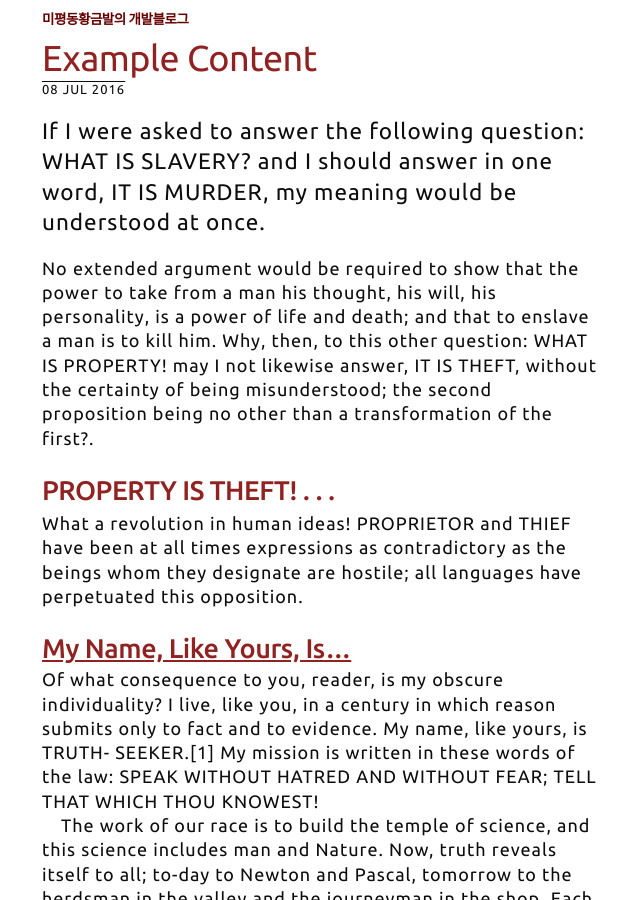
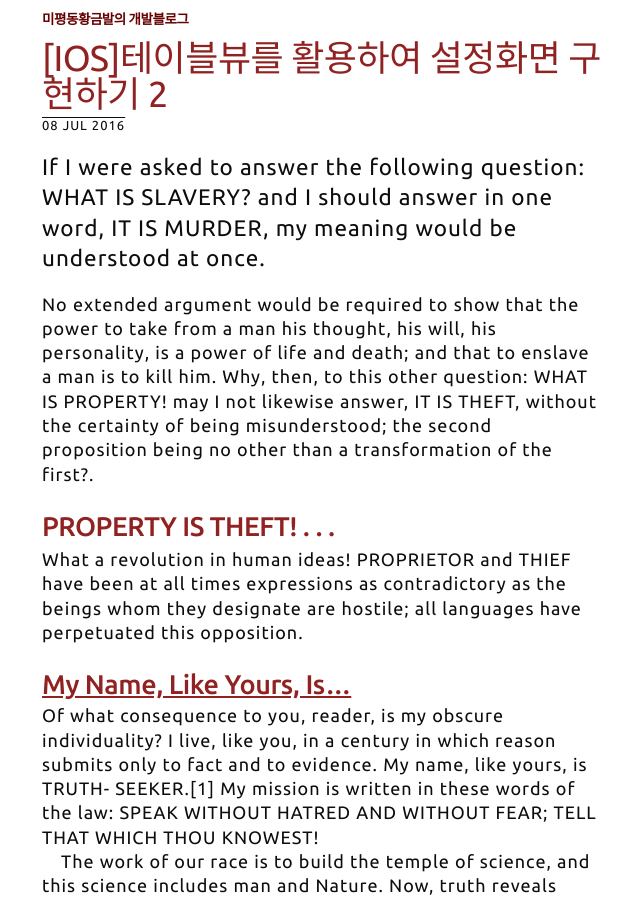
Before and after one commit to kimdaeman14/kimdaeman14.github.io, a Jekyll site: the page built from _posts/2016-07-08-some-more-stuff.md, in a window 1280 px wide and 900 px high. Shown: the whole window, without its empty margins (318-958 px from the left). Built offline with Jekyll 4.4.1, drawn with Linux system fonts in a browser that asks for light colours.

Commit message:
Update 2016-07-08-some-more-stuff.md

```diff
--- a/_posts/2016-07-08-some-more-stuff.md
+++ b/_posts/2016-07-08-some-more-stuff.md
@@ -1,5 +1,5 @@
 ---
-title:        "Example content"
+title:        "[iOS]테이블뷰를 활용하여 설정화면 구현하기 2"
 description:  "A short description of the page's content"
 author:       "P.J."
 ---
```
